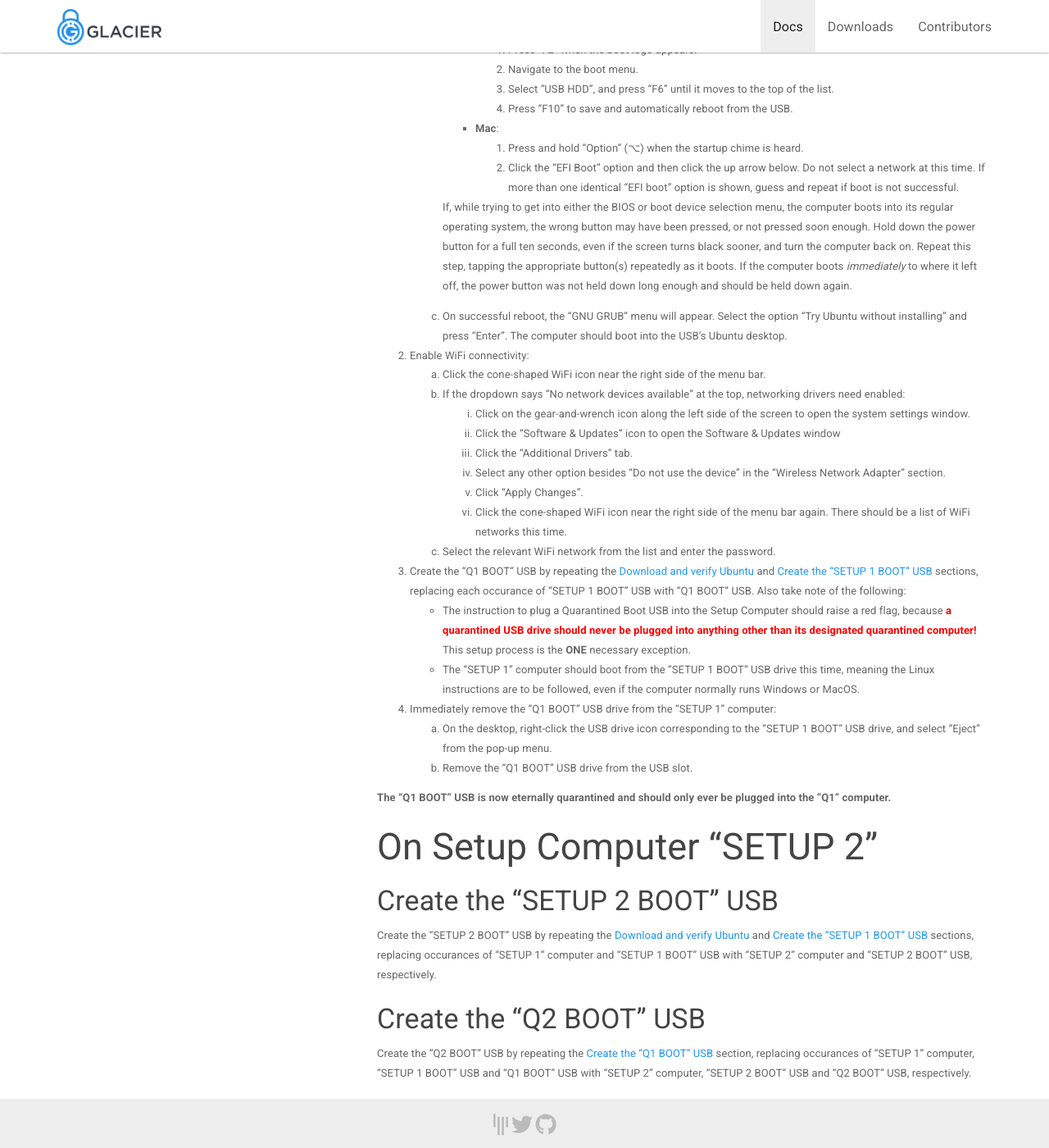
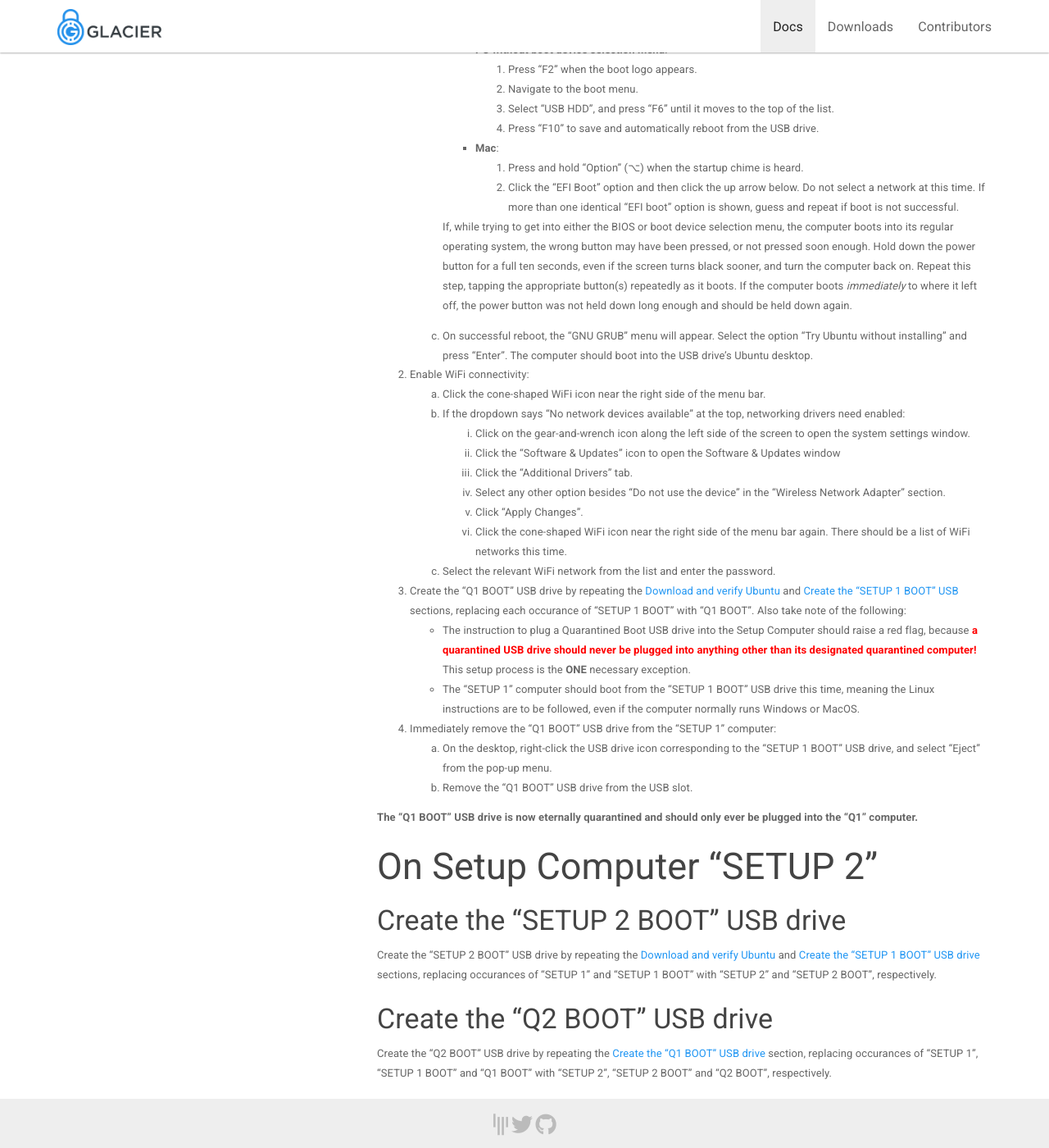
Before and after one commit to GlacierProtocol/glacierprotocol.github.io, a Jekyll site: the page built from _docs/setup/create-boot-usb.md, in a window 1280 px wide and 1400 px high, scrolled down 5209 px. Shown: the whole window at 82% size. Built offline with Jekyll 4.4.1, drawn with Linux system fonts in a browser that asks for light colours; nearby versions of some CDN libraries; some of the changed text lies outside the part shown.

Commit message:
Contractions removed, "USB" expanded to "USB drive"

````diff
--- a/_docs/setup/create-boot-usb.md
+++ b/_docs/setup/create-boot-usb.md
@@ -94,7 +94,7 @@
         signatures for this document were verified in the [Verify and print protocol document](/docs/setup/verify/#document-verification) section. For a detailed
         security analysis, see the [design document](/docs/design-doc/overview).
 
-### Create the "SETUP 1 BOOT" USB
+### Create the "SETUP 1 BOOT" USB drive
 
 **Windows**:
 1. Download and run [Rufus disk utility](https://rufus.akeo.ie/).
@@ -111,21 +111,21 @@
 9. When asked to write in "ISO Image Mode (Recommended)" or
 "DD Image Mode", select "ISO Image Mode" and press "OK".
 
-The program will take a few minutes to write the USB.
+The program will take a few minutes to write the USB drive.
 
 **MacOS**:
-1. Prepare the Ubuntu download for copying to the USB:
+1. Prepare the Ubuntu download for copying to the USB drive:
     ```
     $ cd $HOME/Downloads
     $ hdiutil convert ubuntu-16.04.1-desktop-amd64.iso -format UDRW -o ubuntu-16.04.1-desktop-amd64.img
     ```
-2. Determine the MacOS "device identifier" for the Boot USB:
+2. Determine the MacOS "device identifier" for the Boot USB drive:
     1. List all disks and partitions:
     ```
     $ diskutil list
     ```
-    2. Insert the "SETUP 1 BOOT" USB in an empty USB slot.
-    3. Wait 10 seconds for the operating system to recognize the USB.
+    2. Insert the "SETUP 1 BOOT" USB drive in an empty USB slot.
+    3. Wait 10 seconds for the operating system to recognize the USB drive.
     4. List all disks and partitions again:
     ```
     $ diskutil list
@@ -137,7 +137,7 @@
     that comes before "(external, physical)", for example "/dev/disk2". This will be referred
     to as <span class="primary">USB-device-identifier</span> in the coming steps.
 
-3. Copy the Ubuntu image onto the "SETUP 1 BOOT" USB:
+3. Copy the Ubuntu image onto the "SETUP 1 BOOT" USB drive:
     1. Unmount the USB drive:
         <pre><code>$ diskutil unmountDisk <span class="primary">USB-device-identifier</span></code></pre>
     2. Enter the following command, **making sure to use the correct
@@ -156,10 +156,10 @@
 4. Verify the integrity of the "SETUP 1 BOOT" USB drive to prove the absence of errors or
 malware infection:
     1. Remove the "SETUP 1 BOOT" USB drive from the USB slot and immediately reinsert it.
-    2. Wait 10 seconds for the operating system to recognize the USB.
+    2. Wait 10 seconds for the operating system to recognize the USB drive.
     3. The USB drive will, again, not be readable by MacOS, which may result in an
     error box pop up. This is expected; click "Ignore".
-    4. The USB's device identifier may have changed. List all disks and partitions again:
+    4. The USB drive's device identifier may have changed. List all disks and partitions again:
         ```
         $ diskutil list
         ```
@@ -172,13 +172,13 @@
         <pre><code>$ sudo cmp -n `stat -f '%z' ubuntu-16.04.1-desktop-amd64.img.dmg ubuntu-16.04.1-desktop-amd64.img.dmg` <span class="primary">USB-device-identifier</span></code></pre>
     7. Wait a few minutes for the verification process to complete.
     8. Successful verification will return to the terminal prompt, outputting no data.
-    Failure will return a message showing how the USB differs from the downloaded image, for example:
+    Failure will return a message showing how the USB drive differs from the downloaded image, for example:
         ```
         ubuntu-16.04.1-desktop-amd64.img.dmg /dev/disk2
         differ: byte 1, line 1
         ```
         If a message is returned, **STOP**. This may be a security
-        risk. Restart the [Create the "SETUP 1 BOOT" USB](create-the-setup-1-boot-usb)
+        risk. Restart the [Create the "SETUP 1 BOOT" USB drive](/docs/setup/create-boot-usb/#create-the-setup-1-boot-usb-drive)
         section from the beginning. If the issue persists, try repeating with a
         different USB drive or a different Setup Computer.
 
@@ -188,7 +188,7 @@
 "Ctrl-C" and "Ctrl-V" respectively, but, in a terminal window, the shortcuts are
 "Ctrl-Shift-C" and "Ctrl-Shift-V".
 
-1. Copy the Ubuntu image onto the “SETUP 1 BOOT” USB:
+1. Copy the Ubuntu image onto the “SETUP 1 BOOT” USB drive:
     1. Open the Ubuntu search console by clicking the purple
     circle/swirl icon in the upper-left corner of the screen.
     2. Type "startup disk creator" in the text box.
@@ -200,7 +200,7 @@
     identifier, highlighted in the example below:
         <pre><code> Generic Flash Disk (<span class="primary">/dev/sda</span>)
     Kanguru Flash Trust (<span class="primary">/dev/sdb</span>)</code></pre>
-    6. Select the "SETUP 1 BOOT" USB and make note of the disk identifier (e.g.
+    6. Select the "SETUP 1 BOOT" USB drive and make note of the disk identifier (e.g.
     "/dev/sdb"). This will be referred to as
     <span class="primary">USB-device-identifier</span> in the coming steps.
     7. Click "Make Startup Disk" and then click "Yes".
@@ -214,10 +214,10 @@
 
         Technical details: In order to avoid detection, malware
         may wait until a USB drive is in the process of ejecting (i.e. once all
-        integrity checks are completed) before infecting the USB. Ejecting and
-        re-inserting the USB before checking integrity is a simple defence against this.
+        integrity checks are completed) before infecting the USB drive. Ejecting and
+        re-inserting the USB drive before checking integrity is a simple defence against this.
 
-    3. Wait 10 seconds for the operating system to recognize the USB.
+    3. Wait 10 seconds for the operating system to recognize the USB drive.
     4. Change the terminal’s current working folder to the download folder,
     customizing the folder name if necessary:
         ```
@@ -228,19 +228,19 @@
     6. Enter the root password if requested.
     7. Wait a few minutes for the verification process to complete.
     8. Successful verification will return to the terminal prompt, outputting no data.
-    Failure will return a message showing how the USB differs from the downloaded image, for example:
+    Failure will return a message showing how the USB drive differs from the downloaded image, for example:
         ```
         ubuntu-16.04.1-desktop-amd64.iso /dev/sda differ:
         byte 1, line 1
         ```
         If a message is returned, **STOP**. This may be a security
-        risk. Restart the [Create the "SETUP 1 BOOT" USB](create-the-setup-1-boot-usb)
+        risk. Restart the [Create the "SETUP 1 BOOT" USB drive](/docs/setup/create-boot-usb/#create-the-setup-1-boot-usb-drive)
         section from the beginning. If the issue persists, try using a
         different USB drive or a different Setup Computer.
 
-### Create the "Q1 BOOT" USB
+### Create the "Q1 BOOT" USB drive
 
-1. Boot the "SETUP 1" computer from the "SETUP 1 BOOT" USB:
+1. Boot the "SETUP 1" computer from the "SETUP 1 BOOT" USB drive:
     1. Reboot the computer.
     2. Alter the boot device:
 
@@ -262,7 +262,7 @@
             1. Press "F2" when the boot logo appears.
             2. Navigate to the boot menu.
             3. Select "USB HDD", and press "F6" until it moves to the top of the list.
-            4. Press "F10" to save and automatically reboot from the USB.
+            4. Press "F10" to save and automatically reboot from the USB drive.
         * **Mac**:
             1. Press and hold "Option" (⌥) when the startup chime is heard.
             2. Click the "EFI Boot" option and then click the up arrow below. Do not
@@ -278,7 +278,7 @@
         the computer boots *immediately* to where it left off, the power button was not
         held down long enough and should be held down again.
     3. On successful reboot, the "GNU GRUB" menu will appear. Select the option "Try
-    Ubuntu without installing" and press "Enter". The computer should boot into the USB's
+    Ubuntu without installing" and press "Enter". The computer should boot into the USB drive's
     Ubuntu desktop.
 
 2. Enable WiFi connectivity:
@@ -295,12 +295,12 @@
         6. Click the cone-shaped WiFi icon near the right side of the menu
         bar again. There should be a list of WiFi networks this time.
     3. Select the relevant WiFi network from the list and enter the password.
-3. Create the "Q1 BOOT" USB by repeating the
+3. Create the "Q1 BOOT" USB drive by repeating the
 [Download and verify Ubuntu](/docs/setup/create-boot-usb/#download-and-verify-ubuntu) and
-[Create the “SETUP 1 BOOT” USB](/docs/setup/create-boot-usb/#create-the-setup-1-boot-usb)
-sections, replacing each occurance of "SETUP 1 BOOT" USB with "Q1 BOOT" USB. Also
+[Create the “SETUP 1 BOOT” USB](/docs/setup/create-boot-usb/#create-the-setup-1-boot-usb-drive)
+sections, replacing each occurance of "SETUP 1 BOOT" with "Q1 BOOT". Also
 take note of the following:
-    * The instruction to plug a Quarantined Boot USB into the Setup
+    * The instruction to plug a Quarantined Boot USB drive into the Setup
     Computer should raise a red flag, because **<span style="color: red;">a quarantined USB drive should never be plugged into anything other than its designated quarantined computer!</span>**
     This setup process is the **ONE** necessary exception.
     * The "SETUP 1" computer should boot from the "SETUP 1 BOOT" USB drive this time, meaning
@@ -311,21 +311,21 @@
     "SETUP 1 BOOT" USB drive, and select "Eject" from the pop-up menu.
     2. Remove the "Q1 BOOT" USB drive from the USB slot.
 
-**The "Q1 BOOT" USB is now eternally quarantined and should only ever be plugged into the "Q1" computer.**
+**The "Q1 BOOT" USB drive is now eternally quarantined and should only ever be plugged into the "Q1" computer.**
 
 ## On Setup Computer “SETUP 2”
 
-### Create the "SETUP 2 BOOT" USB
+### Create the "SETUP 2 BOOT" USB drive
 
-Create the "SETUP 2 BOOT" USB by repeating the
+Create the "SETUP 2 BOOT" USB drive by repeating the
 [Download and verify Ubuntu](/docs/setup/create-boot-usb/#download-and-verify-ubuntu) and
-[Create the "SETUP 1 BOOT" USB](/docs/setup/create-boot-usb/#create-the-setup-1-boot-usb)
-sections, replacing occurances of "SETUP 1" computer and "SETUP 1 BOOT" USB with
-"SETUP 2" computer and "SETUP 2 BOOT" USB, respectively.
+[Create the "SETUP 1 BOOT" USB drive](/docs/setup/create-boot-usb/#create-the-setup-1-boot-usb-drive)
+sections, replacing occurances of "SETUP 1" and "SETUP 1 BOOT" with
+"SETUP 2" and "SETUP 2 BOOT", respectively.
 
-### Create the "Q2 BOOT" USB
+### Create the "Q2 BOOT" USB drive
 
-Create the "Q2 BOOT" USB by repeating the
-[Create the "Q1 BOOT" USB](/docs/setup/create-boot-usb/#create-the-q1-boot-usb)
-section, replacing occurances of "SETUP 1" computer, "SETUP 1 BOOT" USB and "Q1 BOOT" USB with
-"SETUP 2" computer, "SETUP 2 BOOT" USB and "Q2 BOOT" USB, respectively.
+Create the "Q2 BOOT" USB drive by repeating the
+[Create the "Q1 BOOT" USB drive](/docs/setup/create-boot-usb/#create-the-q1-boot-usb-drive)
+section, replacing occurances of "SETUP 1", "SETUP 1 BOOT" and "Q1 BOOT" with
+"SETUP 2", "SETUP 2 BOOT" and "Q2 BOOT", respectively.
````
Also changed, not shown: other parts of _docs/setup/create-boot-usb.md (+5 -5 lines), _docs/protocol-vulnerabilities/attack-surface.md (+12 -12 lines), _docs/setup/prepare-hardware.md (+2 -2 lines), _docs/setup/verify.md (+4 -4 lines).
